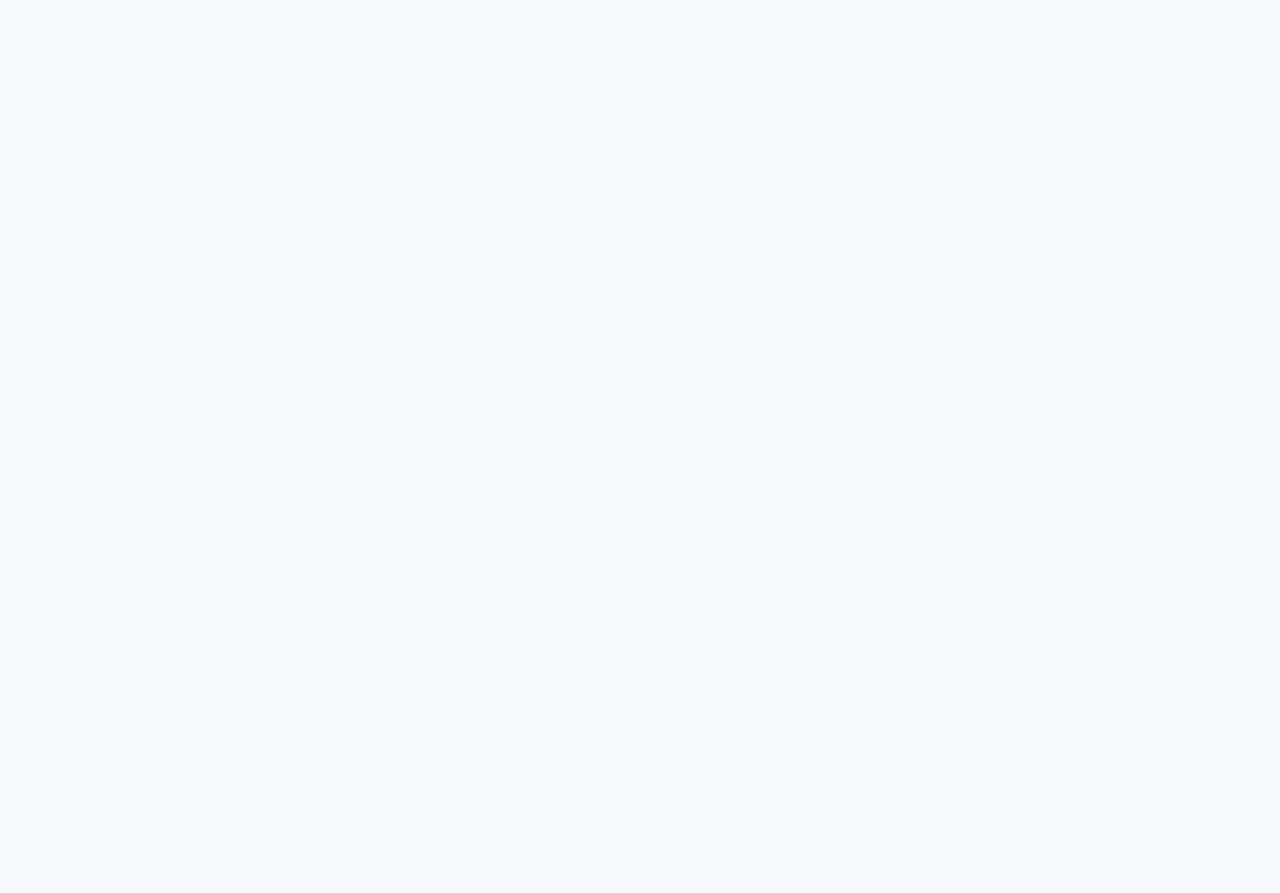
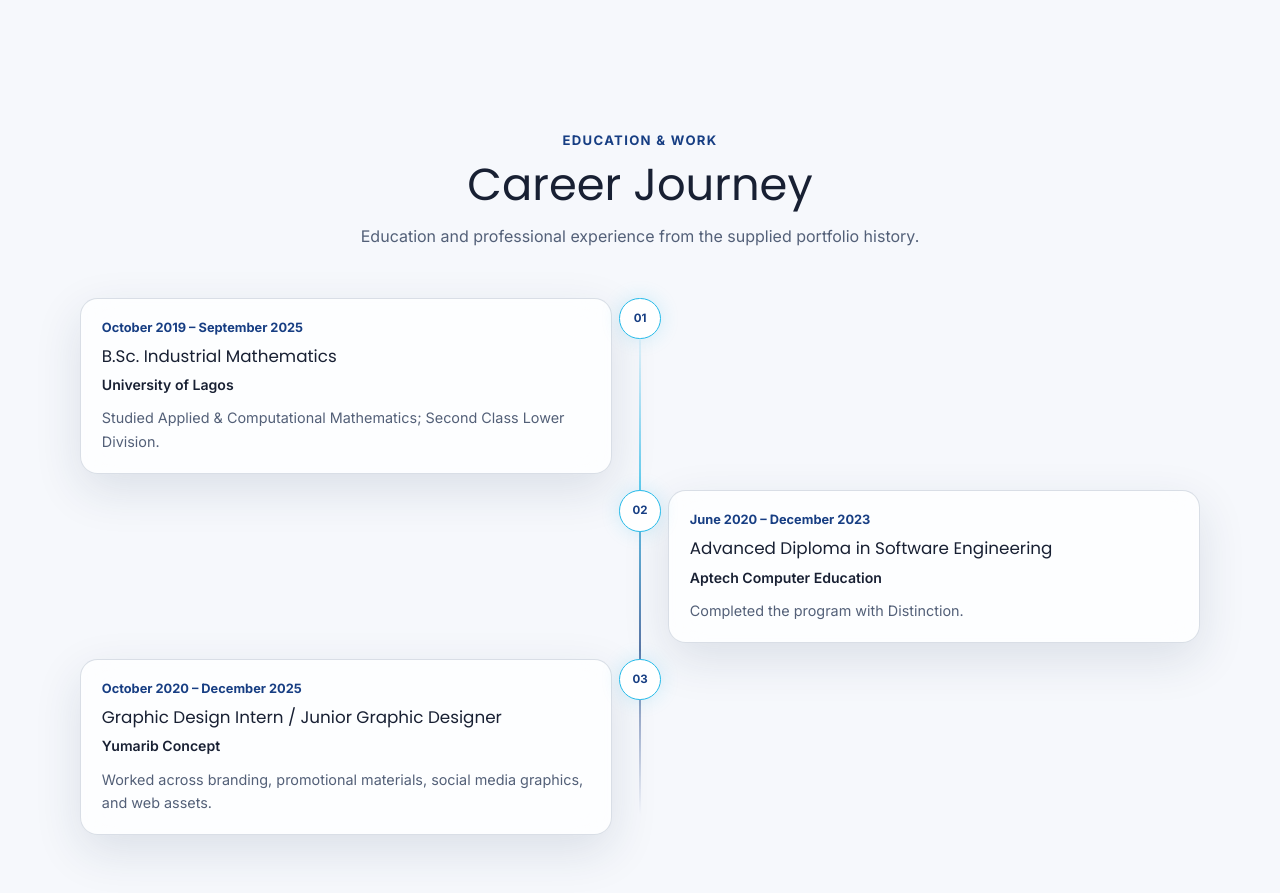
Before and after one commit to eolusoga-804/emmanuel-804, a Next.js app: page / in a window 1280 px wide. Shown: the part 6500-7393 px from the top of the page. Before the commit the page ends 6535 px from the top, so only its background shows below. Built offline with nearby package versions, Linux system fonts and the light colour scheme.

Commit message:
Added chronological journey timeline

```diff
--- a/src/app/(home)/page.tsx
+++ b/src/app/(home)/page.tsx
@@ -7,6 +7,7 @@ import WhyWorkWithMe from "@/components/WhyWorkWithMe/WhyWorkWithMe";
 import DevelopmentPhilosophy from "@/components/DevelopmentPhilosophy/DevelopmentPhilosophy";
 import Workflow from "@/components/Workflow/Workflow";
 import Statistics from "@/components/Statistics/Statistics";
+import CareerJourney from "@/components/CareerJourney/CareerJourney";
 import styles from "./page.module.css";
 
 export default function Home() {
@@ -21,6 +22,7 @@ export default function Home() {
       <DevelopmentPhilosophy />
       <Workflow />
       <Statistics />
+      <CareerJourney />
     </main>
   );
 }
--- /dev/null
+++ b/src/components/CareerJourney/CareerJourney.module.css
@@ -0,0 +1,157 @@
+.career-journey {
+  width: 100%;
+  padding: clamp(4rem, 8vw, 6rem) clamp(1.25rem, 4vw, 2rem);
+  scroll-margin-top: 5.5rem;
+}
+
+.career-journey__content {
+  width: min(100%, 70rem);
+  margin-inline: auto;
+}
+
+.career-journey__header {
+  max-width: 42rem;
+  margin: 0 auto clamp(2rem, 5vw, 3rem);
+  text-align: center;
+}
+
+.career-journey__eyebrow {
+  margin: 0 0 0.5rem;
+  color: var(--color-secondary);
+  font-size: 0.82rem;
+  font-weight: 700;
+  letter-spacing: 0.1em;
+  text-transform: uppercase;
+}
+
+.career-journey__title {
+  margin: 0;
+  color: var(--text-primary);
+  font-size: clamp(1.8rem, 4vw, 2.8rem);
+  line-height: 1.15;
+}
+
+.career-journey__intro {
+  margin: 0.8rem 0 0;
+  color: var(--text-muted);
+  line-height: 1.65;
+}
+
+.career-journey__timeline {
+  position: relative;
+  display: grid;
+  gap: 1rem;
+  margin: 0;
+  padding: 0;
+  list-style: none;
+}
+
+.career-journey__timeline::before {
+  position: absolute;
+  top: 1.3rem;
+  bottom: 1.3rem;
+  left: 50%;
+  width: 2px;
+  background: linear-gradient(
+    to bottom,
+    transparent,
+    var(--color-accent),
+    var(--color-secondary),
+    transparent
+  );
+  content: "";
+  opacity: 0.7;
+  transform: translateX(-50%);
+}
+
+.career-journey__entry {
+  display: grid;
+  grid-template-columns: minmax(0, 1fr) 3.5rem minmax(0, 1fr);
+  align-items: start;
+}
+
+.career-journey__card {
+  grid-column: 1;
+  padding: 1.2rem 1.3rem;
+  border: 1px solid var(--border-subtle);
+  border-radius: 1.1rem;
+  background: var(--surface-background);
+  box-shadow: var(--glass-shadow);
+  backdrop-filter: blur(16px);
+}
+
+.career-journey__entry:nth-child(even) .career-journey__card {
+  grid-column: 3;
+}
+
+.career-journey__period {
+  margin: 0;
+  color: var(--color-secondary);
+  font-size: 0.8rem;
+  font-weight: 700;
+}
+
+.career-journey__entry-title {
+  margin: 0.5rem 0 0;
+  color: var(--text-primary);
+  font-size: 1.05rem;
+  line-height: 1.4;
+}
+
+.career-journey__organization {
+  margin: 0.35rem 0 0;
+  color: var(--text-primary);
+  font-size: 0.88rem;
+  font-weight: 600;
+}
+
+.career-journey__description {
+  margin: 0.7rem 0 0;
+  color: var(--text-muted);
+  font-size: 0.9rem;
+  line-height: 1.65;
+}
+
+.career-journey__marker {
+  z-index: 1;
+  display: grid;
+  width: 2.6rem;
+  height: 2.6rem;
+  grid-column: 2;
+  grid-row: 1;
+  place-items: center;
+  justify-self: center;
+  border: 1px solid var(--color-accent);
+  border-radius: 50%;
+  background: var(--surface-raised);
+  box-shadow: 0 0 1.2rem var(--ambient-glow);
+  color: var(--color-secondary);
+  font-size: 0.72rem;
+  font-weight: 700;
+}
+
+@media (max-width: 680px) {
+  .career-journey__timeline {
+    gap: 0.85rem;
+  }
+
+  .career-journey__timeline::before {
+    left: 1.3rem;
+  }
+
+  .career-journey__entry {
+    grid-template-columns: 2.6rem minmax(0, 1fr);
+    gap: 0.75rem;
+  }
+
+  .career-journey__entry .career-journey__card,
+  .career-journey__entry:nth-child(even) .career-journey__card {
+    grid-column: 2;
+    grid-row: 1;
+  }
+
+  .career-journey__marker {
+    grid-column: 1;
+    grid-row: 1;
+  }
+}
--- /dev/null
+++ b/src/components/CareerJourney/CareerJourney.tsx
@@ -0,0 +1,59 @@
+import { portfolioContent } from "@/content/portfolio";
+import styles from "./CareerJourney.module.css";
+
+export default function CareerJourney() {
+  return (
+    <section
+      className={styles["career-journey"]}
+      id="career-journey"
+      aria-labelledby="career-journey-title"
+    >
+      <div className={styles["career-journey__content"]}>
+        <header className={styles["career-journey__header"]}>
+          <p className={styles["career-journey__eyebrow"]}>Education & work</p>
+          <h2
+            className={styles["career-journey__title"]}
+            id="career-journey-title"
+          >
+            Career Journey
+          </h2>
+          <p className={styles["career-journey__intro"]}>
+            Education and professional experience from the supplied portfolio
+            history.
+          </p>
+        </header>
+
+        <ol className={styles["career-journey__timeline"]}>
+          {portfolioContent.careerTimeline.map((entry, index) => (
+            <li
+              className={styles["career-journey__entry"]}
+              key={`${entry.period}-${entry.title}`}
+            >
+              <article className={styles["career-journey__card"]}>
+                <p className={styles["career-journey__period"]}>
+                  {entry.period}
+                </p>
+                <h3 className={styles["career-journey__entry-title"]}>
+                  {entry.title}
+                </h3>
+                <p className={styles["career-journey__organization"]}>
+                  {entry.organization}
+                </p>
+                <p className={styles["career-journey__description"]}>
+                  {entry.description}
+                </p>
+              </article>
+
+              <span
+                className={styles["career-journey__marker"]}
+                aria-hidden="true"
+              >
+                {String(index + 1).padStart(2, "0")}
+              </span>
+            </li>
+          ))}
+        </ol>
+      </div>
+    </section>
+  );
+}
--- a/src/content/portfolio.ts
+++ b/src/content/portfolio.ts
@@ -340,11 +340,11 @@ export const portfolioContent = {
 
   careerTimeline: [
     {
-      period: "October 2020 – December 2025",
-      title: "Graphic Design Intern / Junior Graphic Designer",
-      organization: "Yumarib Concept",
+      period: "October 2019 – September 2025",
+      title: "B.Sc. Industrial Mathematics",
+      organization: "University of Lagos",
       description:
-        "Worked across branding, promotional materials, social media graphics, and web assets.",
+        "Studied Applied & Computational Mathematics; Second Class Lower Division.",
     },
     {
       period: "June 2020 – December 2023",
@@ -353,11 +353,11 @@ export const portfolioContent = {
       description: "Completed the program with Distinction.",
     },
     {
-      period: "October 2019 – September 2025",
-      title: "B.Sc. Industrial Mathematics",
-      organization: "University of Lagos",
+      period: "October 2020 – December 2025",
+      title: "Graphic Design Intern / Junior Graphic Designer",
+      organization: "Yumarib Concept",
       description:
-        "Studied Applied & Computational Mathematics; Second Class Lower Division.",
+        "Worked across branding, promotional materials, social media graphics, and web assets.",
     },
   ],
 
```
